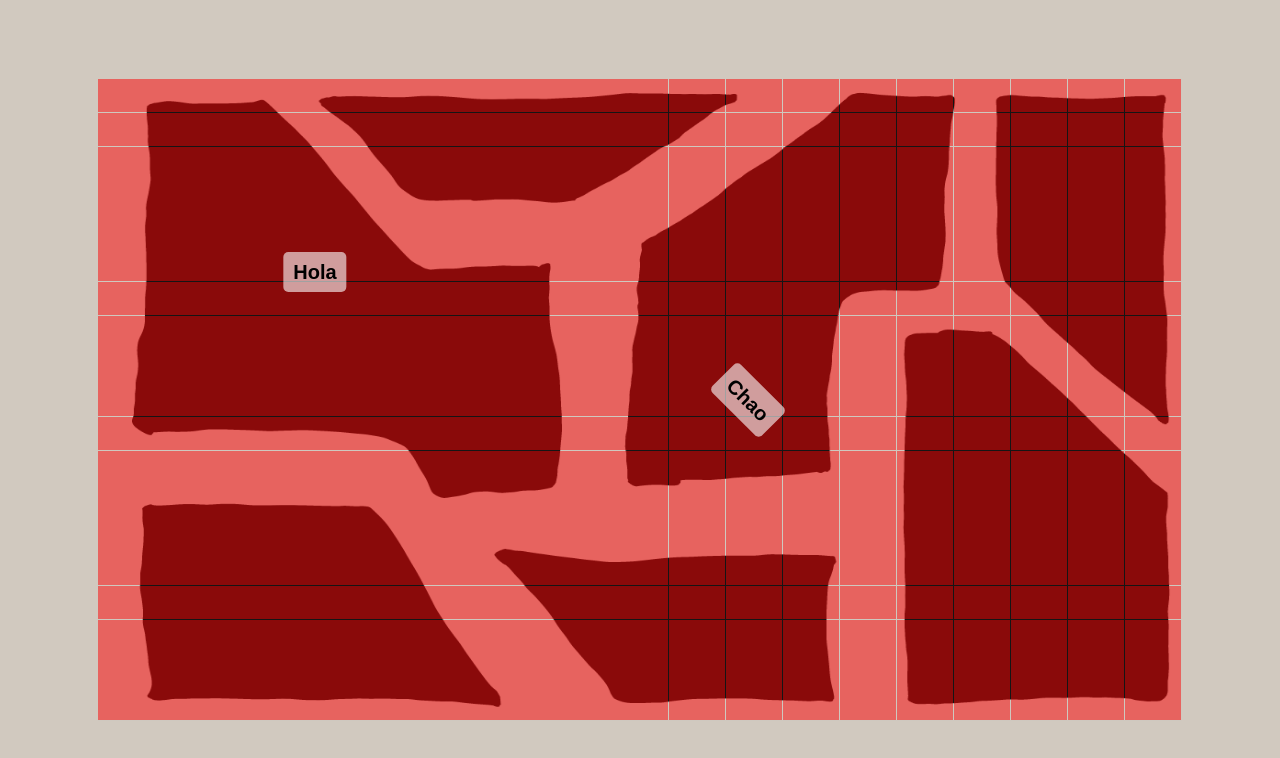
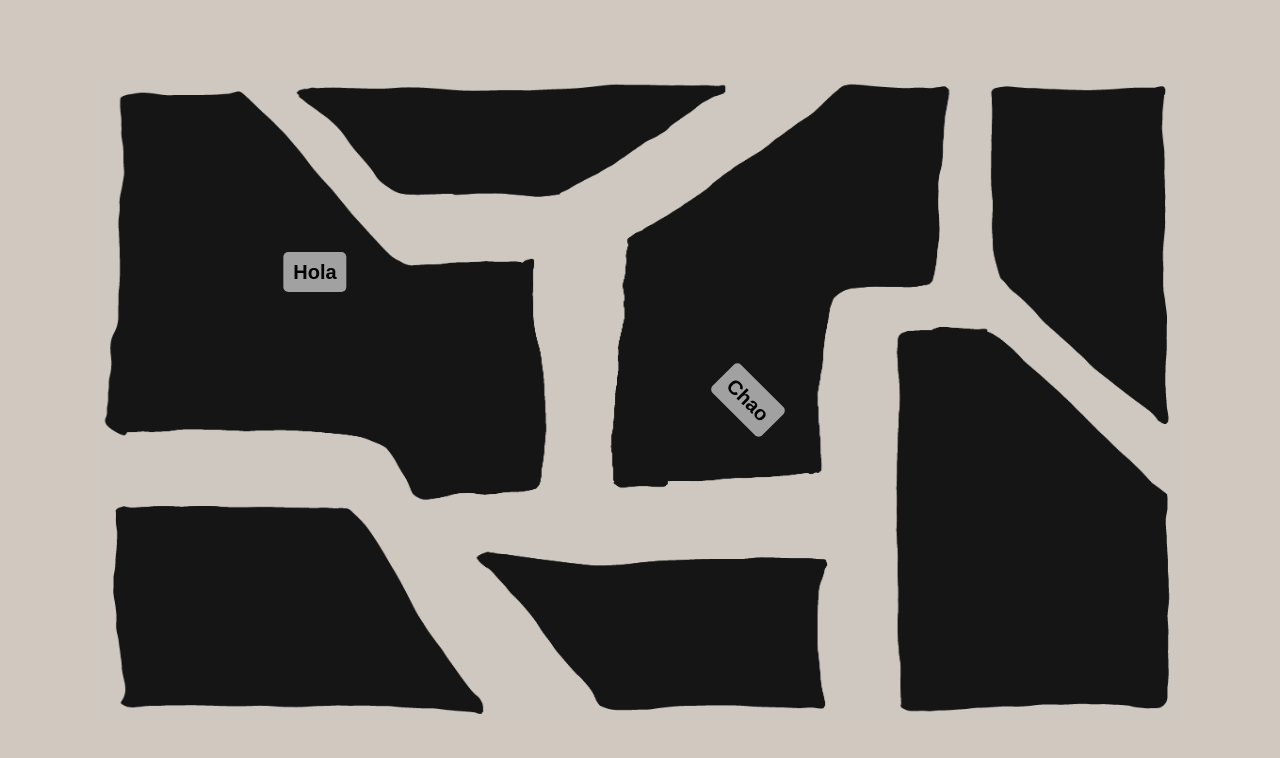
Before and after one commit to g-guevara/mtfa, a Next.js app: page / in a window 1280 px wide. Shown: the top 758 px of the page. Built offline with nearby package versions, Linux system fonts and the light colour scheme.

Commit message:
croped image

```diff
--- a/src/app/page.css
+++ b/src/app/page.css
@@ -49,7 +49,6 @@
   cursor: pointer;
   pointer-events: all;
   transition: background-color 0.1s ease-in-out;
-  background-color: rgba(255, 0, 0, 0.5);
 
 }
 
--- a/src/app/page.js
+++ b/src/app/page.js
@@ -24,7 +24,7 @@ export default function Home() {
       <div className="image-wrapper">
         {/* Imagen de fondo */}
         <Image
-          src="/intro4.png"
+          src="/intro42.png"
           alt="Imagen con cuadrícula"
           className="image"
           width={3280}
```
Also changed, not shown: public/intro42.png (added).
